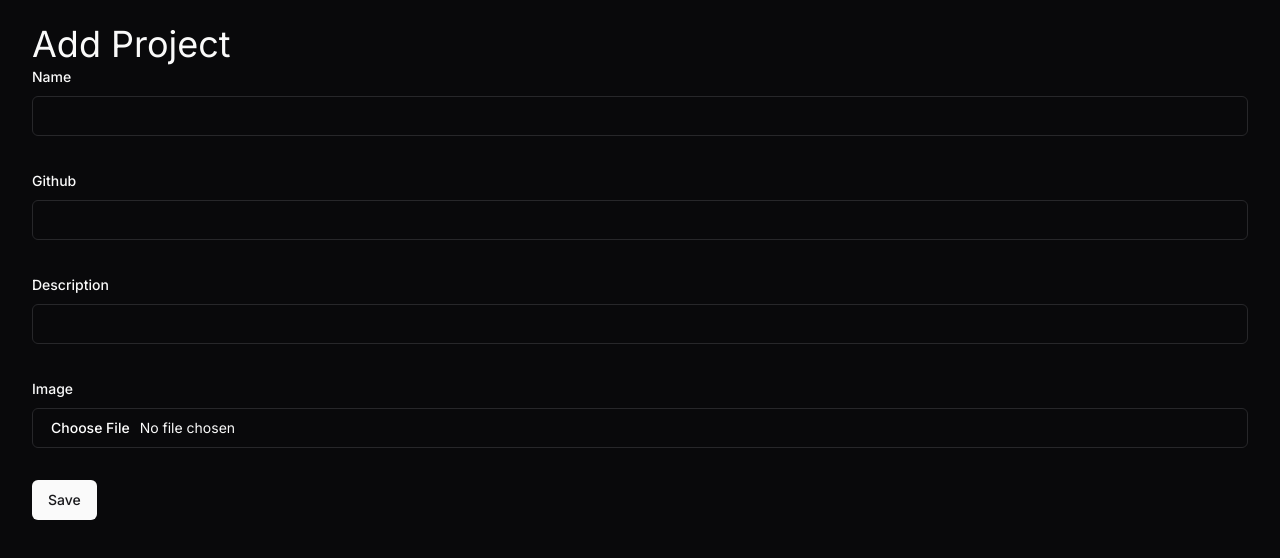
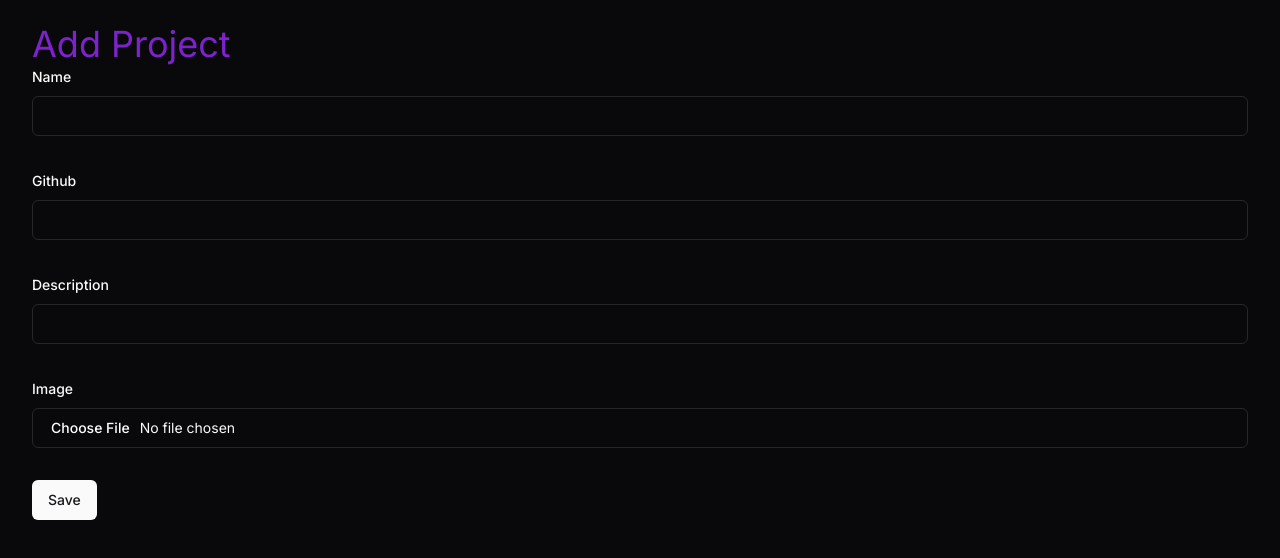
Before and after one commit to ahmedcharfeddine013/portfolio_ahmed_charfeddine, a Next.js app: page /admin/project/new in a window 1280 px wide. Shown: the top 558 px of the page. Built offline with nearby package versions, Linux system fonts and the light colour scheme.

Commit message:
page header

```diff
--- a/src/components/Navbar.tsx
+++ b/src/components/Navbar.tsx
@@ -74,13 +74,13 @@ export default function Navbar() {
       </div>
       <Button
         onClick={() => setToggled(false)}
-        className=" absolute top-8 right-8 lg:hidden cursor-pointer"
+        className=" absolute top-8 right-8 lg:hidden cursor-pointer text-purple-700"
         style={{ display: toggled && !hide ? "flex" : "none" }}
       >
         <X />
       </Button>
       <Button
-        className="absolute top-8 right-8 flex lg:hidden"
+        className="absolute top-8 right-8 flex lg:hidden text-purple-700"
         onClick={() => setToggled(true)}
         style={{ display: toggled || hide ? "none" : "flex" }}
       >
--- a/src/components/PageHeader.tsx
+++ b/src/components/PageHeader.tsx
@@ -1,5 +1,5 @@
 import React, { ReactNode } from "react";
 
 export default function PageHeader({ children }: { children: ReactNode }) {
-  return <div className="text-4xl">{children}</div>;
+  return <div className="text-4xl text-purple-700">{children}</div>;
 }
```
